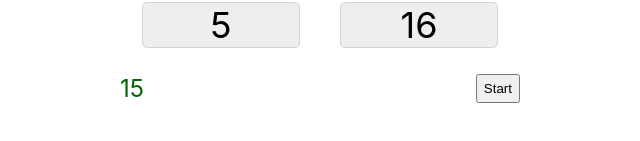
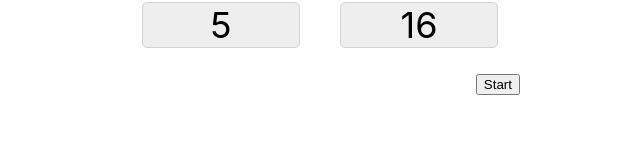
Before and after one commit to robertcrockett/color-match-react, a React (Vite) app: page / in a window 1280 px wide. Shown: the part 315-456 px from the top of the page, without its empty margins (320-960 px from the left). Built offline with nearby package versions, Linux system fonts and the light colour scheme.

Commit message:
Start of the timer hook

```diff
--- a/src/ColorMatchApp.jsx
+++ b/src/ColorMatchApp.jsx
@@ -2,12 +2,19 @@ import "./ColorMatchApp.css";
 import Footer from "./components/Footer";
 import Help from "./components/Help";
 import NumberButton from "./components/NumberButton";
+import useCountdown from "./hooks/useCountdown";
 
 /**
  *
  * @returns A JSX object representing the Color Match application
  */
 function ColorMatchApp() {
+  const { countdown } = useCountdown(15);
+
+  const onStartClick = () => {
+    console.log('Start button clicked')
+  }
+
   return (
     <div className='game'>
       <Help />
@@ -20,7 +27,7 @@ function ColorMatchApp() {
         <NumberButton number={5} />
         <NumberButton number={16} />
       </div>
-      <Footer timerValue={15} />
+      <Footer timerValue={countdown} onStartClick={onStartClick} />
     </div>
   );
 }
--- a/src/components/Footer.jsx
+++ b/src/components/Footer.jsx
@@ -5,17 +5,18 @@ import PropTypes from "prop-types";
  * @param {timerValue} timerValue - The value of the timer
  * @returns A JSX object representing the footer of the application
  */
-function Footer({ timerValue }) {
+function Footer({ timerValue, onStartClick }) {
   return (
     <div className='footer'>
       <div className='timer-value' data-testid='timer'>{timerValue}</div>
-      <button data-testid='start_buttom' >Start</button>
+      <button data-testid='start_button' onClick={() => onStartClick} >Start</button>
     </div>
   );
 }
 
 export default Footer;
 
-Footer.PropTypes = {
+Footer.propTypes = {
   timerValue: PropTypes.number.isRequired,
+  onStartClick: PropTypes.func.isRequired,
 };
--- /dev/null
+++ b/src/hooks/useCountdown.jsx
@@ -0,0 +1,17 @@
+import { useEffect, useState } from "react";
+
+const useCountdown = (initialValue) => {
+  const [countdown, setCountdown] = useState(initialValue);
+
+  useEffect(() => {
+    const interval = setInterval(() => {
+      setCountdown((prevCountdown) => prevCountdown - 1);
+    }, 1000);
+
+    return () => clearInterval(interval);
+  }, [countdown]);
+
+  return countdown;
+};
+
+export default useCountdown;
```
Also changed, not shown: 1 other file (tests, documents, lock files or other folders).
